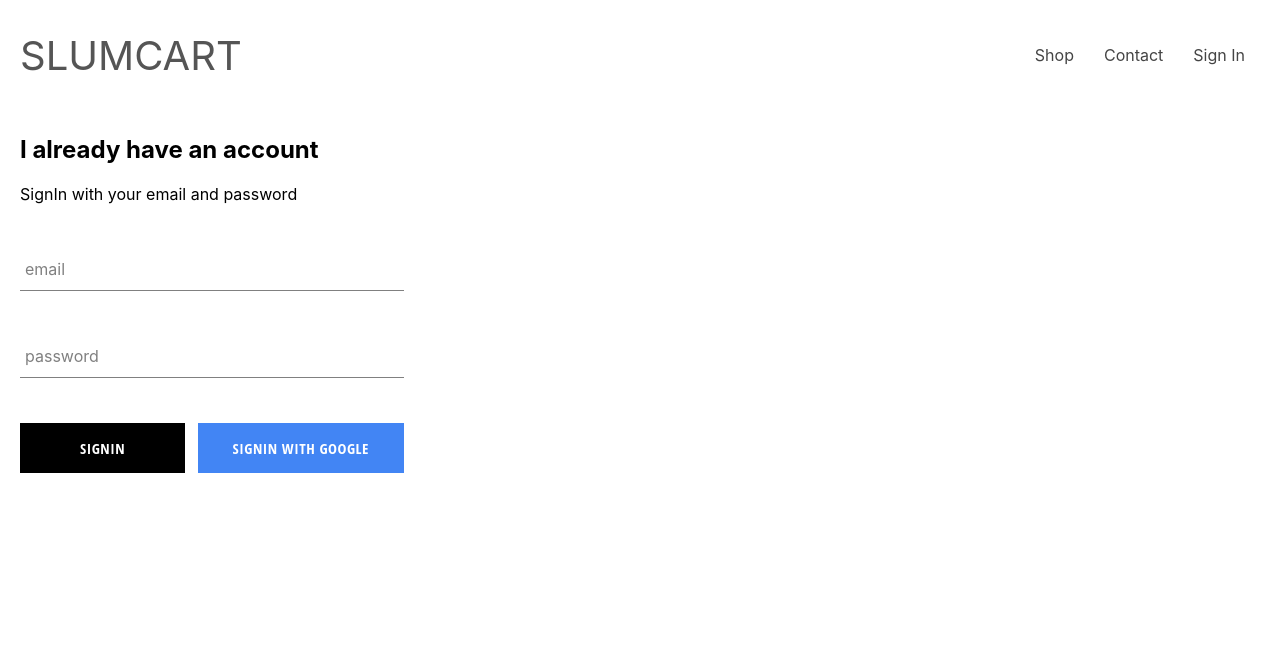
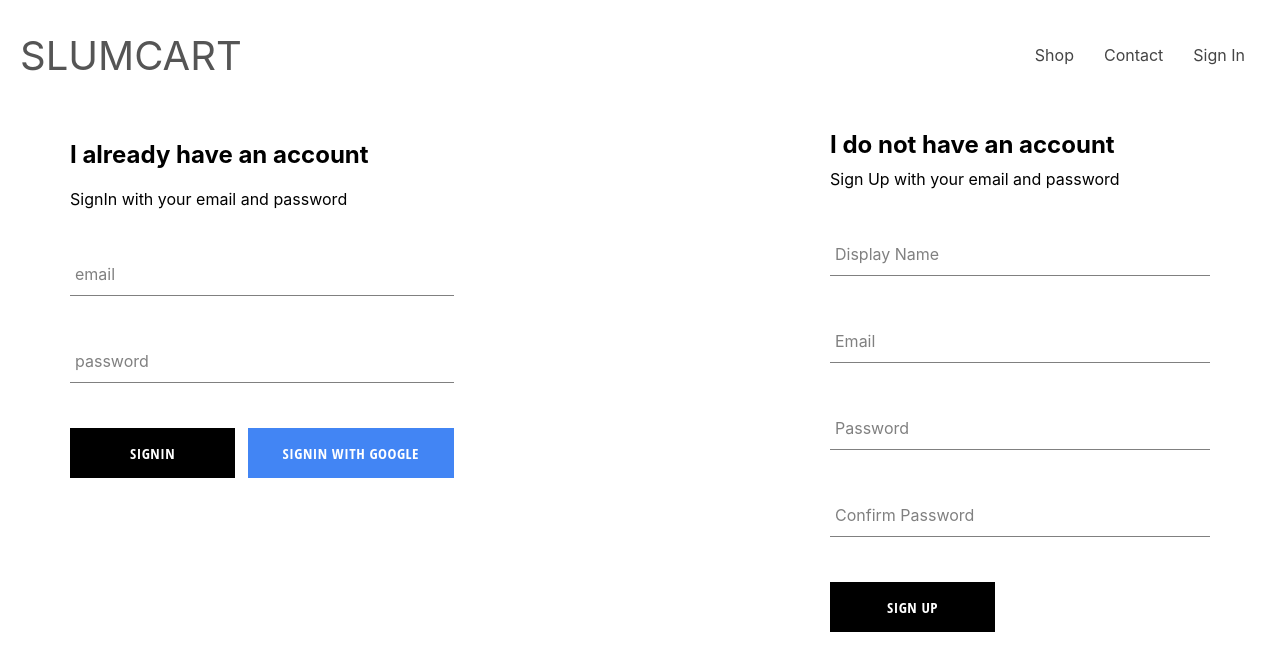
Before and after one commit to ManasiRoy/slumcart, a React (Create React App) app in the folder slumcart/: page /signin in a window 1280 px wide. Shown: the top 670 px of the page. Built offline with nearby package versions, Linux system fonts and the light colour scheme; no server answers.

Commit message:
signup with firebase authentication

```diff
--- a/slumcart/src/App.js
+++ b/slumcart/src/App.js
@@ -5,7 +5,7 @@ import Shop from './Components/Shop/Shop'
 import { Switch, Route } from 'react-router-dom'
 import Header from './Components/Header/Header';
 import SigninSignUp from './Pages/Sign-Signup/SigninSignUp';
-import { auth } from './firebase/firebase.utils'
+import { auth, createUserProfileDocument } from './firebase/firebase.utils'
 
 class App extends Component {
   state = {
@@ -14,11 +14,20 @@ class App extends Component {
   unsubscribeFromAuth = null;
 
   componentDidMount() {
-    this.unsubscribeFromAuth = auth.onAuthStateChanged(user => {
-      this.setState({
-        currentUser: user
-      })
-      console.log(user)
+    this.unsubscribeFromAuth = auth.onAuthStateChanged(async userAuth => {
+      if (userAuth) {
+        const userRef = await createUserProfileDocument(userAuth);
+        userRef.onSnapshot(snapShot => {
+          this.setState({
+            currentUser: {
+              id: snapShot.id,
+              ...snapShot.data()
+            }
+          })
+          console.log(this.state)
+        })
+      }
+      this.setState({ currentUser: userAuth })
     })
   }
   componentWillUnmount() {
--- /dev/null
+++ b/slumcart/src/Components/SignUp/SignUp.jsx
@@ -0,0 +1,79 @@
+import React, { Component } from 'react'
+import FormInput from '../Form-Input/FormInput'
+import './SignUp.scss'
+import { auth, createUserProfileDocument } from '../../firebase/firebase.utils'
+import Custombuttom from '../custom-buttons/customButtom'
+
+export default class SignUp extends Component {
+    state = {
+        displayName: '',
+        email: '',
+        password: '',
+        confirmPassword: ''
+    }
+    handlesubmit = async event => {
+        event.preventDefault();
+        const { displayName, email, password, confirmPassword } = this.state
+        if (password !== confirmPassword) {
+            alert("Password don't match");
+            return
+        }
+        try {
+            const { user } = auth.createUserWithEmailAndPassword(email, password)
+            await createUserProfileDocument(user, { displayName })
+            this.setState({
+                displayName: '',
+                email: '',
+                password: '',
+                confirmPassword: ''
+            })
+
+        } catch (error) {
+            console.error(error)
+        }
+    }
+    handleOnchange = event => {
+        const { name, value } = event.target;
+        this.setState({ [name]: value })
+    }
+    render() {
+        const { displayName, email, password, confirmPassword } = this.state
+        return (
+            <div className='sign-up'>
+                <h2 className="title">I do not have an account</h2>
+                <span>Sign Up with your email and password</span>
+                <form className='sign-up-form' onSubmit={this.handlesubmit}>
+                    <FormInput
+                        type="text"
+                        name="displayName"
+                        value={displayName}
+                        handleChange={this.handleOnchange}
+                        label='Display Name'
+                        required />
+                    <FormInput
+                        type="email"
+                        name="email"
+                        value={email}
+                        handleChange={this.handleOnchange}
+                        label='Email'
+                        required />
+                    <FormInput
+                        type="password"
+                        name="password"
+                        value={password}
+                        handleChange={this.handleOnchange}
+                        label='Password'
+                        required />
+                    <FormInput
+                        type="password"
+                        name="confirmPassword"
+                        value={confirmPassword}
+                        handleChange={this.handleOnchange}
+                        label='Confirm Password'
+                        required />
+                    <Custombuttom type='submit'>Sign Up</Custombuttom>
+                </form>
+            </div>
+        )
+    }
+}
--- /dev/null
+++ b/slumcart/src/Components/SignUp/SignUp.scss
@@ -0,0 +1,9 @@
+.sign-up {
+    display: flex;
+    flex-direction: column;
+    width: 380px;
+
+    .title {
+        margin: 10px 0;
+    }
+}
--- a/slumcart/src/Pages/Sign-Signup/Sign-SignUp.scss
+++ b/slumcart/src/Pages/Sign-Signup/Sign-SignUp.scss
@@ -0,0 +1,6 @@
+.sign-in-and-sign-up {
+    width: 1140px;
+    display: flex;
+    justify-content: space-between;
+    margin: 30px auto;
+}
--- a/slumcart/src/Pages/Sign-Signup/SigninSignUp.jsx
+++ b/slumcart/src/Pages/Sign-Signup/SigninSignUp.jsx
@@ -1,10 +1,12 @@
 import React from 'react'
 import './Sign-SignUp.scss'
 import SignIn from '../../Components/SignIn/SignIn'
+import SignUp from '../../Components/SignUp/SignUp'
 const SigninSignUp = () => {
     return (
         <div className="sign-in-and-sign-up">
             <SignIn />
+            <SignUp />
         </div>
     )
 }
--- a/slumcart/src/firebase/firebase.utils.js
+++ b/slumcart/src/firebase/firebase.utils.js
@@ -12,8 +12,34 @@ const config = {
     appId: "1:659794215318:web:b45f57716de7bf01ec9db7",
     measurementId: "G-F9TQYQ3GLE"
 };
+firebase.initializeApp(config)
 
-firebase.initializeApp(config)
+export const createUserProfileDocument = async (userAuth, additionalData) => {
+    if (!userAuth) return;
+
+    const userRef = firestore.doc(`users/${userAuth.uid}`);
+
+    const snapShot = await userRef.get();
+
+    console.log(snapShot)
+
+    if (!snapShot.exists) {
+        const { displayName, email } = userAuth;
+        const createdAt = new Date();
+        try {
+            await userRef.set({
+                displayName,
+                email,
+                createdAt,
+                ...additionalData
+            });
+        } catch (error) {
+            console.log('error creating user', error.message);
+        }
+    }
+
+    return userRef;
+};
 
 export const auth = firebase.auth()
 export const firestore = firebase.firestore()
```
